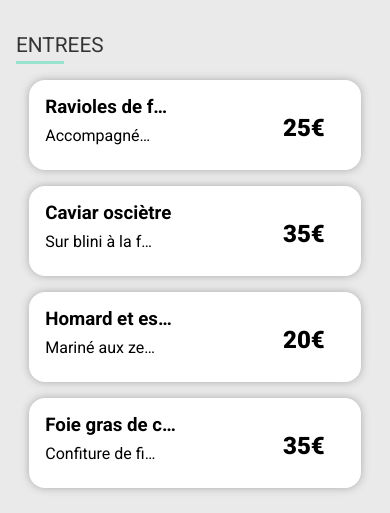
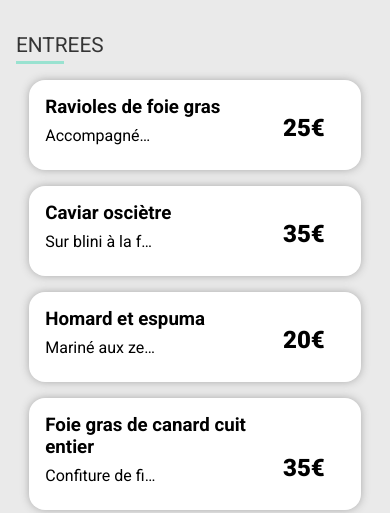
Before and after one commit to RomainDelran/DelranRomain_3_07092021, a website: page PageLaNoteEnchante.html in a window 390 px wide. Shown: the part 337-850 px from the top of the page. Drawn offline with Linux system fonts and the light colour scheme; a web font is replaced by a local one.

Commit message:
Modification menu

```diff
--- a/sass/PageRestaurant.scss
+++ b/sass/PageRestaurant.scss
@@ -171,24 +171,9 @@
 
             & h3 {
                 margin:0em 0em 0em 0em;
-                padding: 0;
+                padding: 0 04em 0 0;
 
-                white-space: nowrap;
-                overflow: hidden;
-                text-overflow: ellipsis;
 
-                @media all and (max-width: 419.98px) {
-                    white-space: nowrap;
-                    overflow: hidden;
-                    text-overflow: ellipsis;
-                    width: 7em;
-                }
-                @media (min-width: 420px) and (max-width:  481px) {
-                    white-space: nowrap;
-                    overflow: hidden;
-                    text-overflow: ellipsis;
-                    width: 12em;
-                }
             }
 
             &__Descriptif {
```
Also changed, not shown: public/css/StylePage.css, 1 other file.
